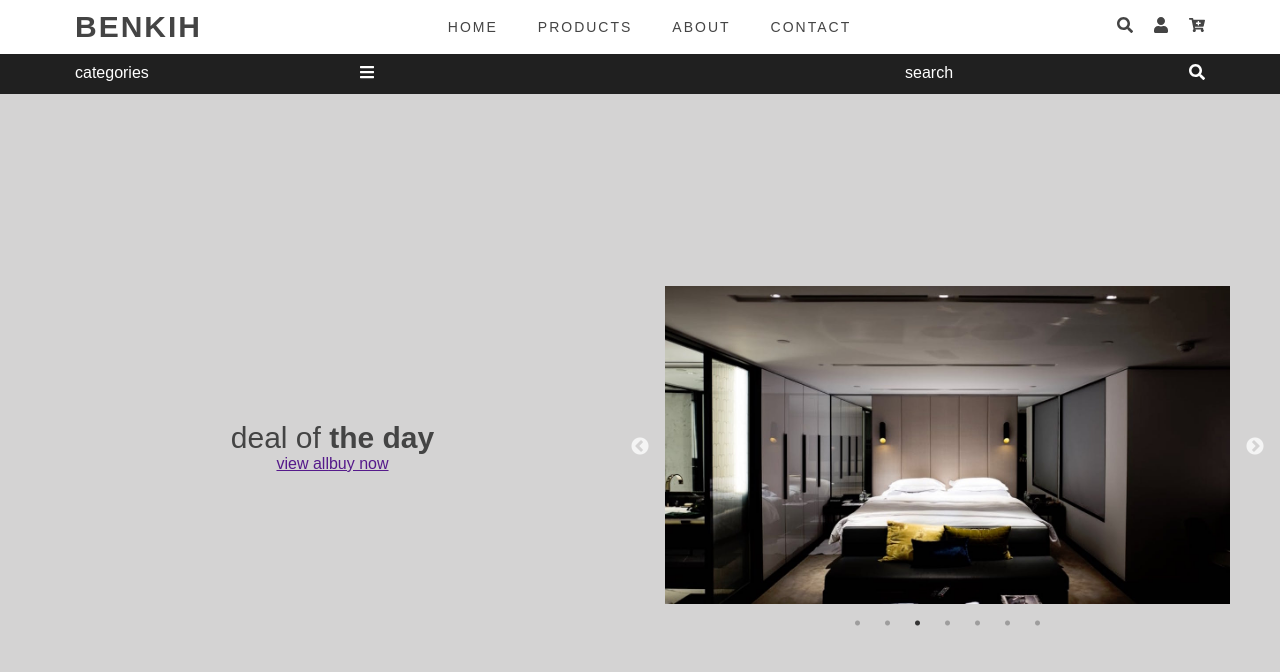
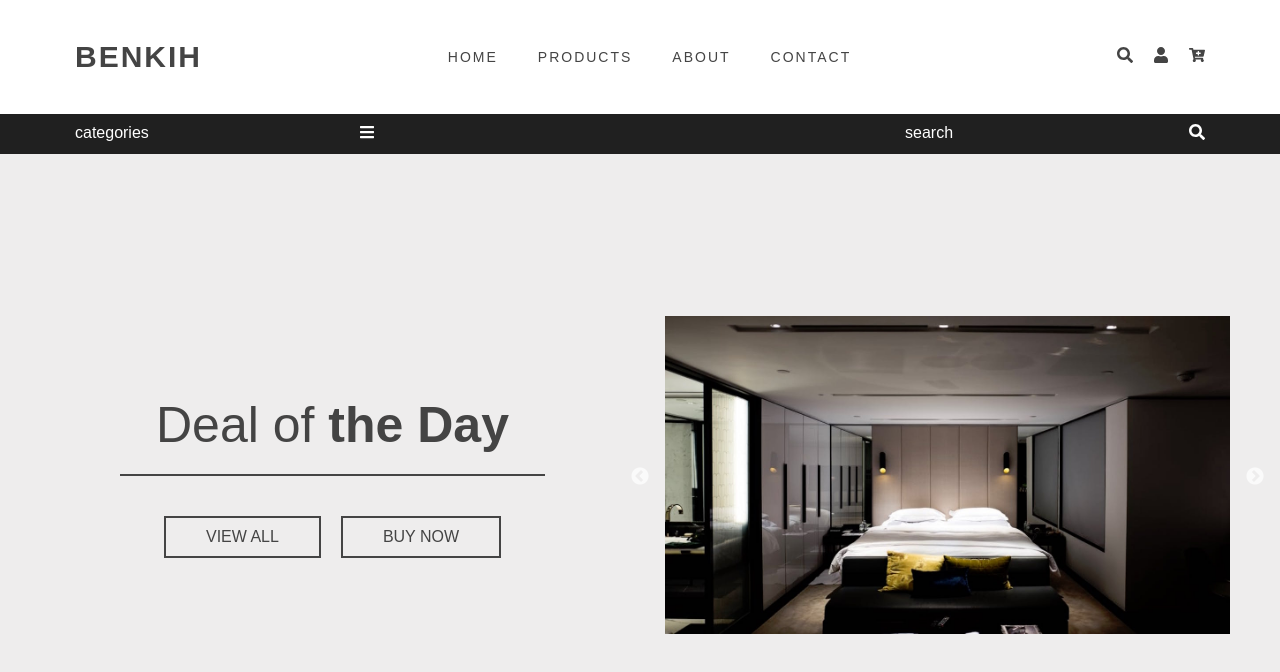
Before and after one commit to peterihimire/benkih-ecommerce-react, a React (Create React App) app: page / in a window 1280 px wide. Shown: the top 672 px of the page. Built offline with nearby package versions, Linux system fonts and the light colour scheme.

Commit message:
navbar, hero and banner component almost ready

```diff
--- a/src/App.css
+++ b/src/App.css
@@ -1,7 +1,7 @@
 :root {
   font-size: 62.5%;
   --primaryColor: #202020;
-  --secondaryColor: #d4d3d3;
+  --secondaryColor: #eeeded;
   --mainGrey: #fafafa;
   --mainWhite: #ffffff;
   --mainBlack: #444444;
@@ -31,6 +31,16 @@ body {
   overflow-x: hidden;
   color: var(--mainBlack);
   font-size: 1.6rem;
+}
+@media screen and (min-width: 768px) {
+  body {
+    padding: 153.5px 0 0 0;
+    font-family: Arial, Helvetica, sans-serif;
+    background: var(--mainWhite);
+    overflow-x: hidden;
+    color: var(--mainBlack);
+    font-size: 1.6rem;
+  }
 }
 /* end of globals */
 
@@ -117,7 +127,7 @@ body {
   .navbar-center {
     max-width: 117rem;
     margin: 0 auto;
-    padding: 1rem 2rem;
+    padding: 4rem 2rem;
   }
   .navbar-links {
     height: auto;
@@ -190,7 +200,7 @@ body {
 }
 @media screen and (min-width: 768px) {
   .defaultHero {
-    min-height: calc(100vh - 93.5px);
+    min-height: calc(100vh - 153.5px);
     background: var(--secondaryColor) center/cover no-repeat;
     display: flex;
     justify-content: center;
@@ -206,7 +216,7 @@ body {
   padding: 4rem 4rem;
   margin: 0 auto;
   display: grid;
-  grid-template-columns: repeat(auto-fit, minmax(300px, 1fr));
+  grid-template-columns: repeat(auto-fit, minmax(280px, 1fr));
   grid-row-gap: 3rem;
   grid-column-gap: 3rem;
   /* display: flex;
@@ -216,8 +226,8 @@ body {
   display: flex;
   flex-direction: column;
   justify-content: center;
-  /* align-items: flex-start; */
   text-align: center;
+  padding: 0 4rem;
 }
 .right-grid {
   display: flex;
@@ -227,13 +237,55 @@ body {
 }
 .grid-text {
   font-size: var(--smallFont);
+  border-bottom: solid 0.2rem var(--mainBlack);
+  padding: 0 0 2rem 0;
 }
+.btn-container {
+  padding: 4rem 0 0 0;
+  display: flex;
+  justify-content: center;
+}
+.btn {
+  padding: 0.5rem 2rem;
+  border: solid 0.2rem var(--mainBlack);
+  margin: 0 1rem;
+  text-decoration: none;
+  color: var(--mainBlack);
+  font-size: 1.4rem;
+  background: transparent;
+  text-transform: uppercase;
+}
+.dark {
+  background: var(--primaryColor);
+  color: var(--mainWhite);
+}
+
 @media screen and (min-width: 768px) {
+  .grid-text {
+    font-size: var(--mediumFont);
+  }
+  .left-grid {
+    display: flex;
+    flex-direction: column;
+    justify-content: center;
+    text-align: center;
+    padding: 0 8rem;
+  }
   .right-grid {
     display: flex;
     flex-direction: column;
     justify-content: center;
     padding: 0 0rem 0 0;
+  }
+  .btn {
+    padding: 1rem 4rem;
+    border: solid 0.2rem var(--mainBlack);
+    margin: 0 1rem;
+    text-decoration: none;
+    color: var(--mainBlack);
+    font-size: 1.6rem;
+    background: transparent;
+    text-transform: uppercase;
   }
 }
 /* end of banner */
--- a/src/components/Banner.js
+++ b/src/components/Banner.js
@@ -11,13 +11,13 @@ function Banner() {
             <div className="grid-text">
               <p>
                 <span>
-                  deal of <strong> the day </strong>
+                  Deal of <strong> the Day </strong>
                 </span>
               </p>
             </div>
-            <div>
-              <Link>view all</Link>
-              <Link>buy now</Link>
+            <div className="btn-container">
+              <Link className="btn dark">view all</Link>
+              <Link className="btn">buy now</Link>
             </div>
           </div>
           <div className="right-grid">
--- a/src/components/SimpleSlider.js
+++ b/src/components/SimpleSlider.js
@@ -40,7 +40,7 @@ class SimpleSlider extends React.Component {
   render() {
     const settings = {
       accessibility: true,
-      dots: true,
+      dots: false,
       infinite: true,
       speed: 500,
       slidesToShow: 1,
```
